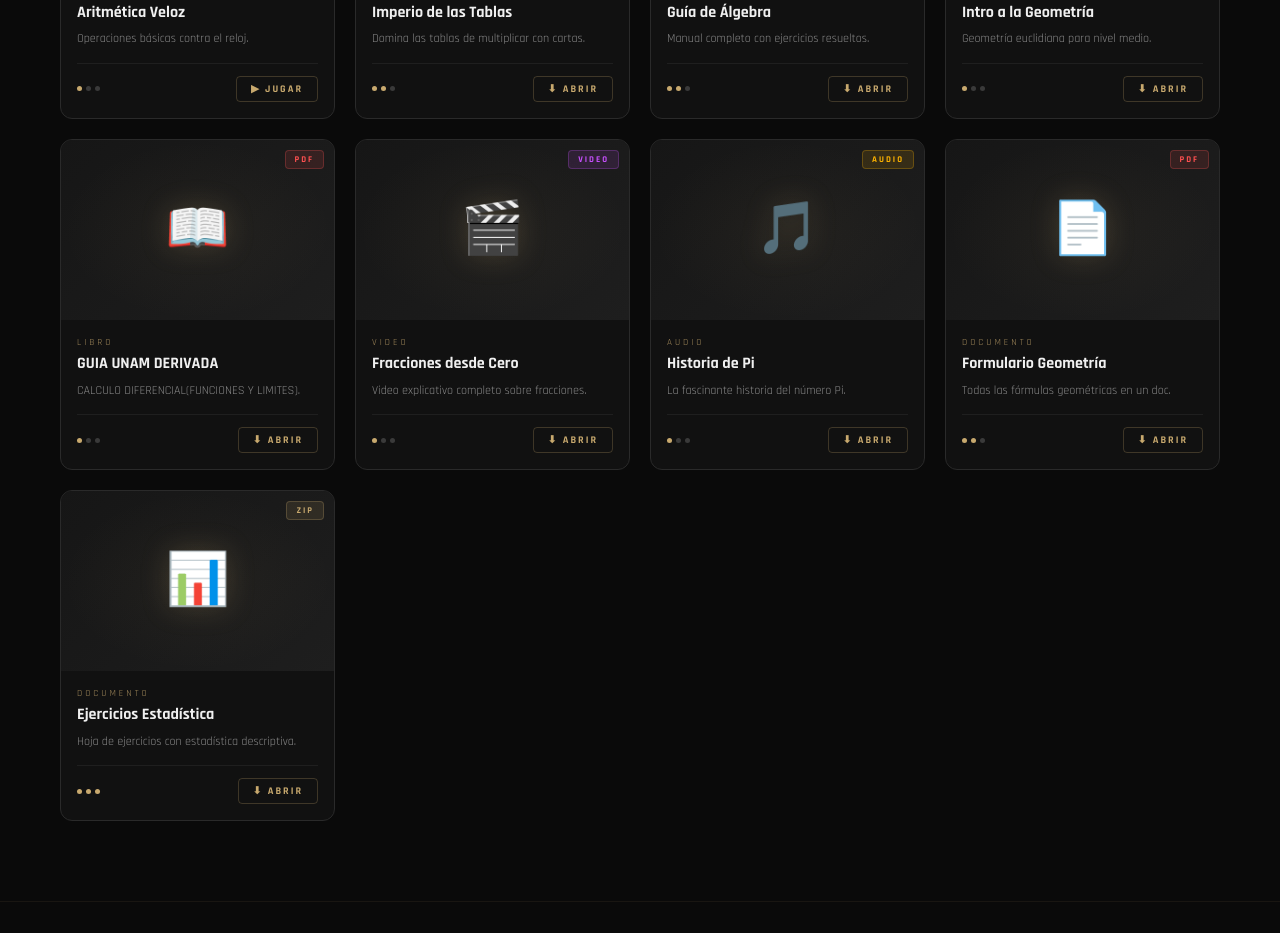
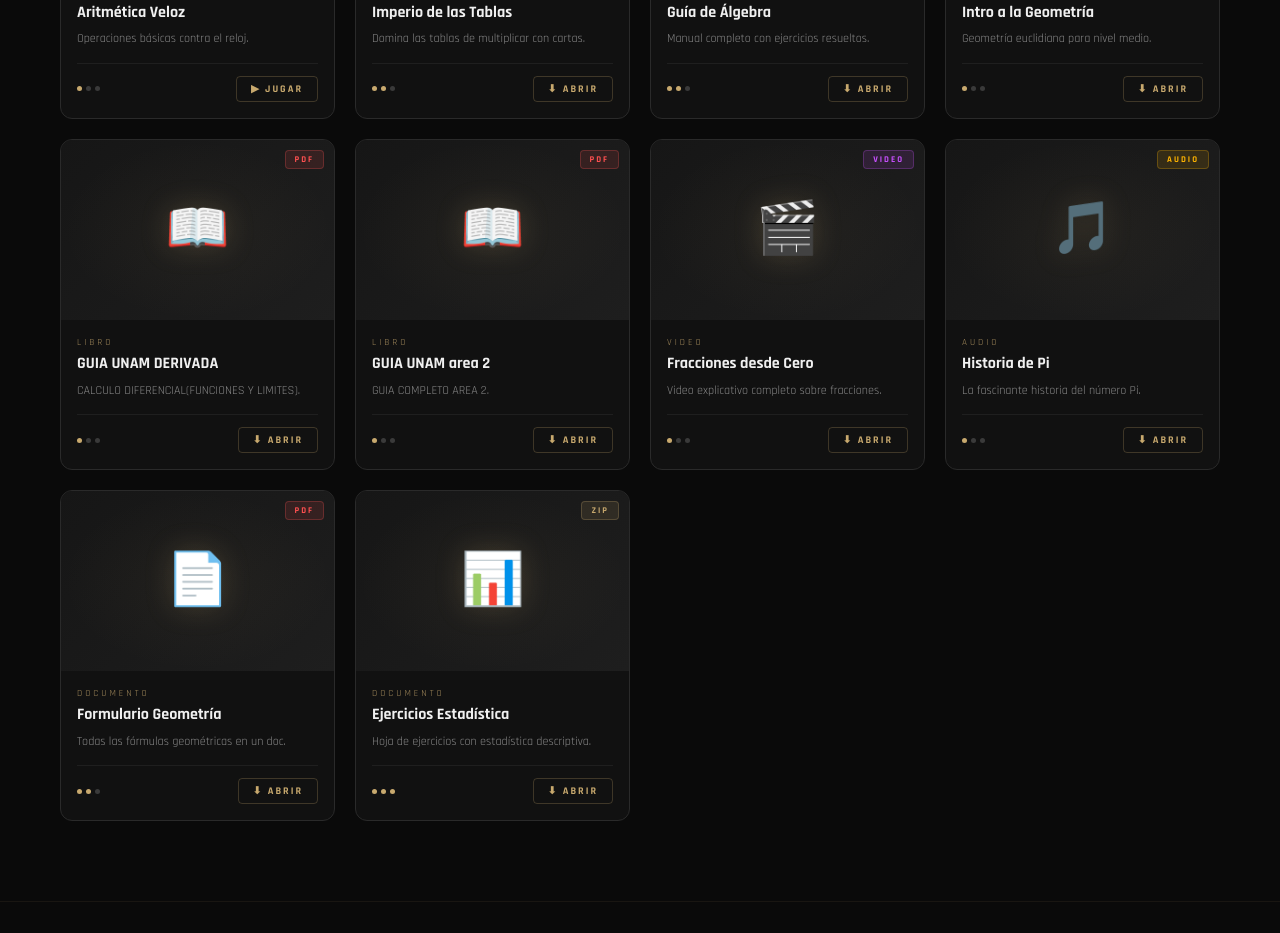
Before and after one commit to kodamiacademy24-cpu/kodamy-academy, a plain HTML site: page index.html in a window 1280 px wide. Shown: the part 1916-2849 px from the top of the page. Drawn offline with Linux system fonts and the light colour scheme.

Commit message:
Update index.html

```diff
--- a/index.html
+++ b/index.html
@@ -762,10 +762,11 @@ const resources=[
   {id:7, title:'Guía de Álgebra',        cat:'libro',    desc:'Manual completo con ejercicios resueltos.',            icon:'📚', badge:'pdf',   badgeClass:'badge-pdf',   level:2, link:'#'},
   {id:8, title:'Intro a la Geometría',   cat:'libro',    desc:'Geometría euclidiana para nivel medio.',               icon:'📖', badge:'pdf',   badgeClass:'badge-pdf',   level:1, link:'#'},
   {id:9, title:'GUIA UNAM DERIVADA',   cat:'libro',    desc:'CALCULO DIFERENCIAL(FUNCIONES Y LIMITES).',               icon:'📖', badge:'pdf',   badgeClass:'badge-pdf',   level:1, link:'Guía_UNAM_7c_ Derivadas.pdf'},
-  {id:10, title:'Fracciones desde Cero',  cat:'video',    desc:'Video explicativo completo sobre fracciones.',         icon:'🎬', badge:'video', badgeClass:'badge-video', level:1, link:'#'},
-  {id:11,title:'Historia de Pi',          cat:'audio',    desc:'La fascinante historia del número Pi.',                icon:'🎵', badge:'audio', badgeClass:'badge-audio', level:1, link:'#'},
-  {id:12,title:'Formulario Geometría',    cat:'documento',desc:'Todas las fórmulas geométricas en un doc.',           icon:'📄', badge:'pdf',   badgeClass:'badge-pdf',   level:2, link:'#'},
-  {id:13,title:'Ejercicios Estadística',  cat:'documento',desc:'Hoja de ejercicios con estadística descriptiva.',     icon:'📊', badge:'zip',   badgeClass:'badge-zip',   level:3, link:'#'},
+  {id:10, title:'GUIA UNAM area 2',   cat:'libro',    desc:'GUIA COMPLETO AREA 2.',               icon:'📖', badge:'pdf',   badgeClass:'badge-pdf',   level:1, link:'#'},
+  {id:11, title:'Fracciones desde Cero',  cat:'video',    desc:'Video explicativo completo sobre fracciones.',         icon:'🎬', badge:'video', badgeClass:'badge-video', level:1, link:'#'},
+  {id:12,title:'Historia de Pi',          cat:'audio',    desc:'La fascinante historia del número Pi.',                icon:'🎵', badge:'audio', badgeClass:'badge-audio', level:1, link:'#'},
+  {id:13,title:'Formulario Geometría',    cat:'documento',desc:'Todas las fórmulas geométricas en un doc.',           icon:'📄', badge:'pdf',   badgeClass:'badge-pdf',   level:2, link:'#'},
+  {id:14,title:'Ejercicios Estadística',  cat:'documento',desc:'Hoja de ejercicios con estadística descriptiva.',     icon:'📊', badge:'zip',   badgeClass:'badge-zip',   level:3, link:'#'},
 ];
 let currentMateria='matematicas',currentCat='all';
 const materiaInfo={matematicas:{title:'Matemáticas',jp:'数学'},ciencias:{title:'Ciencias',jp:'科学'},historia:{title:'Historia',jp:'歴史'},geografia:{title:'Geografía',jp:'地理'},espanol:{title:'Español',jp:'言語'},arte:{title:'Arte',jp:'芸術'}};
```
